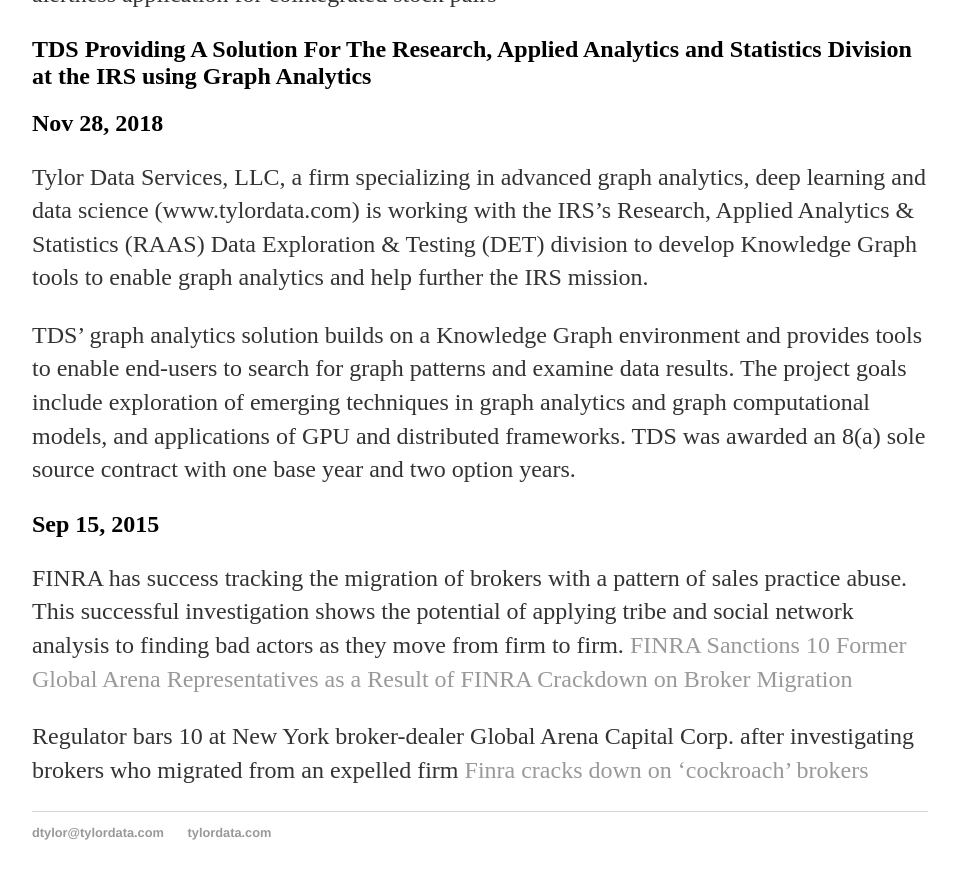
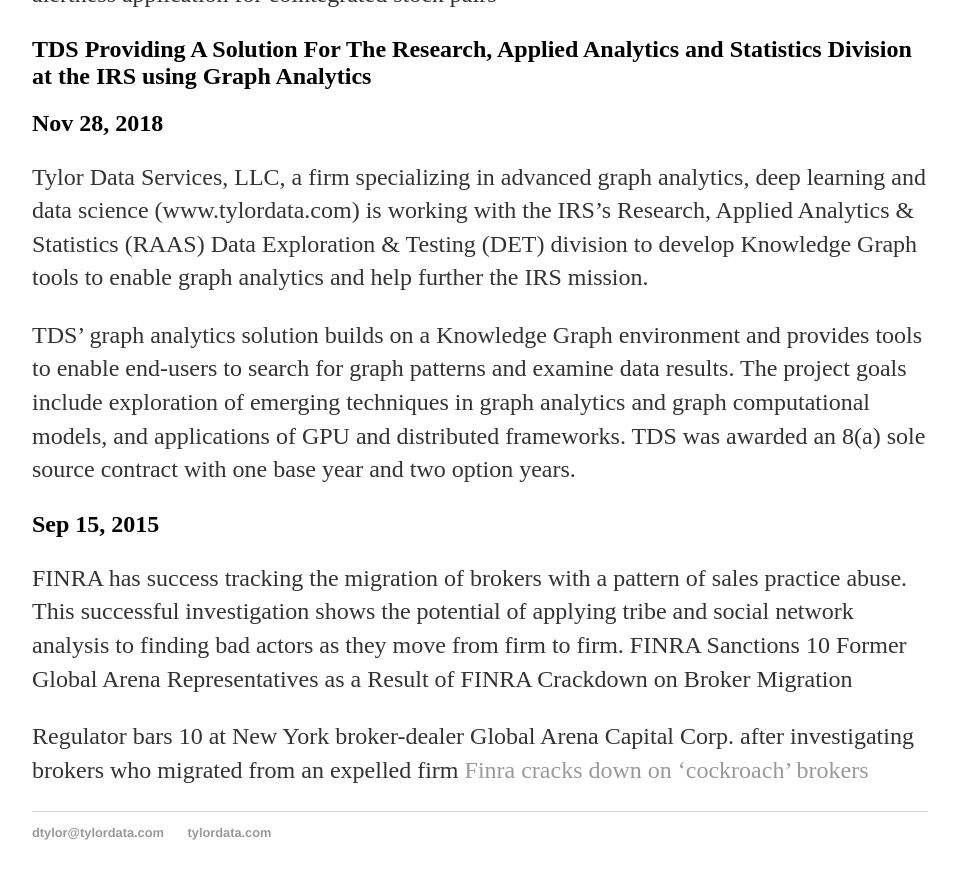
Before and after one commit to dtylor/dtylor.github.io, a Jekyll site: the page built from news.md, in a window 1280 px wide and 900 px high, scrolled down 1202 px. Shown: the top 879 px of the window, without its empty margins (160-1116 px from the left). Built offline with Jekyll 4.4.1, drawn with Linux system fonts in a browser that asks for light colours; part of the change alters nothing that is shown.

```diff
--- a/news.md
+++ b/news.md
@@ -41,7 +41,7 @@ TDS’ graph analytics solution builds on a Knowledge Graph environment and prov
 
 ## Sep 15, 2015
 FINRA has success tracking the migration of brokers with a pattern of sales practice abuse.  This successful investigation shows the potential of applying tribe and social network analysis to finding bad actors as they move from firm to firm.
-[FINRA Sanctions 10 Former Global Arena Representatives as a Result of FINRA Crackdown on Broker Migration](http://www.finra.org/newsroom/2015/finra-sanctions-10-former-global-arena-representatives-result-finra-crackdown-broker)
+FINRA Sanctions 10 Former Global Arena Representatives as a Result of FINRA Crackdown on Broker Migration
 
 Regulator bars 10 at New York broker-dealer Global Arena Capital Corp. after investigating brokers who migrated from an expelled firm
 [Finra cracks down on 'cockroach' brokers](http://www.investmentnews.com/article/20150915/FREE/150919947/finra-cracks-down-on-cockroach-brokers)
```
